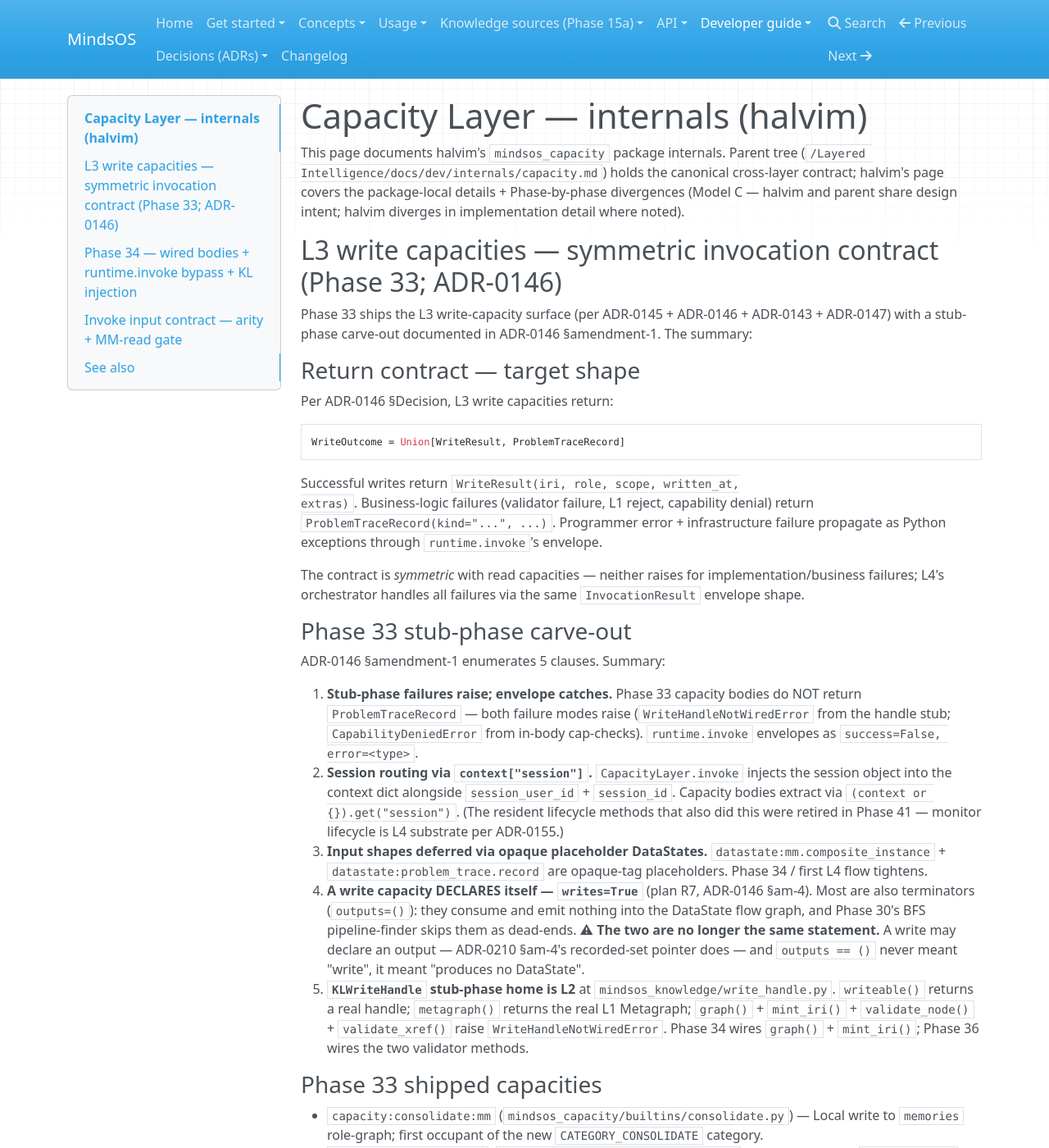
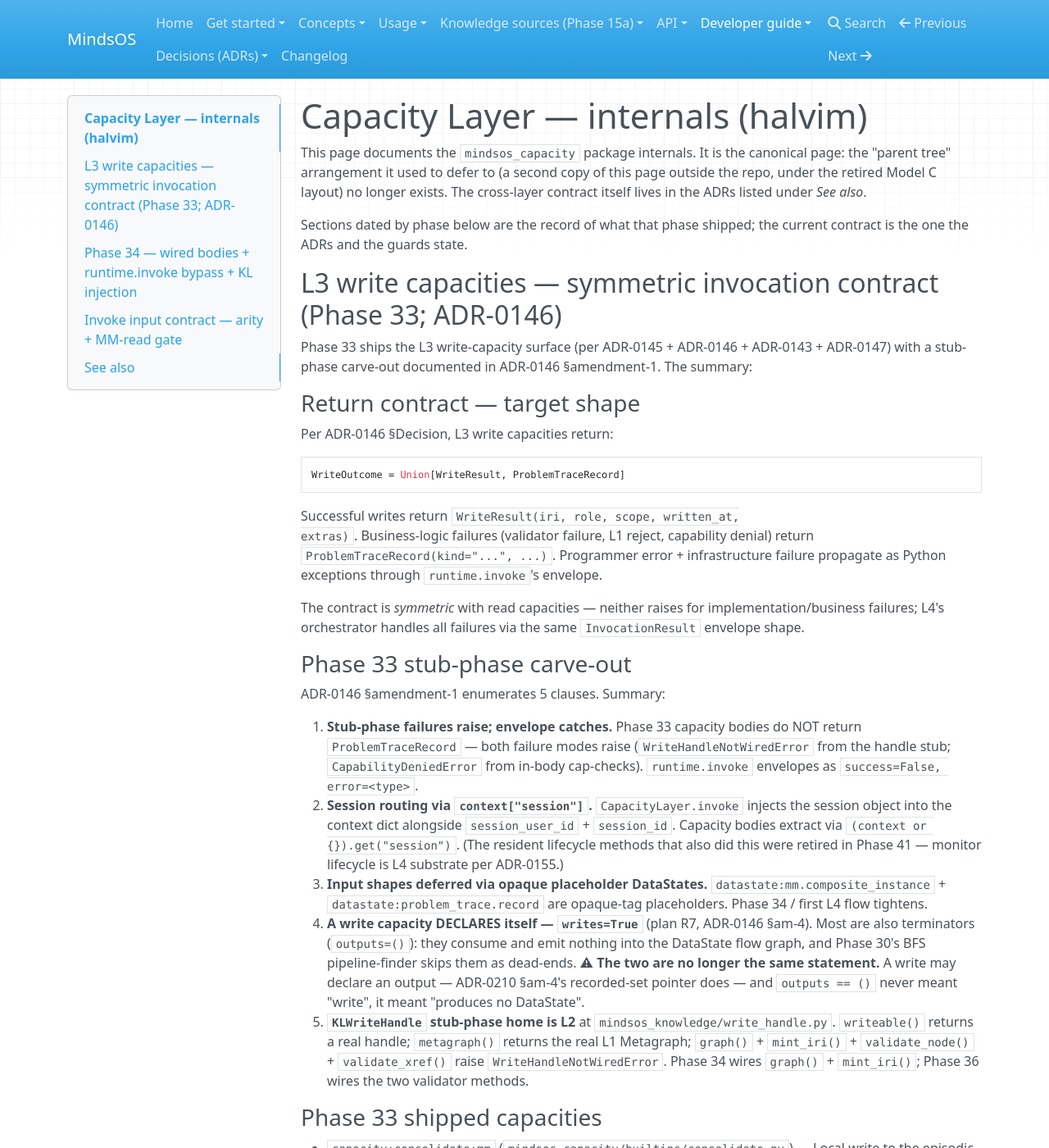
Before and after one commit to halvim/mindsos, an MkDocs documentation site: the page built from docs/dev/internals/capacity.md, in a window 1280 px wide and 1400 px high. Shown: the whole window at 82% size. Built offline with MkDocs 1.6.1, drawn with Linux system fonts in a browser that asks for light colours; nearby versions of some CDN libraries; some of the changed text lies outside the part shown.

Commit message:
docs(internals): verify five internals pages against the tree; verified_at c8f26d9 (#231)
Co-Authored-By: Claude Opus 5 <noreply@anthropic.com>

Claude-Session: https://claude.ai/code/session_015DsVGzaAWuc6NwF2cr1RfU

```diff
--- a/docs/dev/internals/capacity.md
+++ b/docs/dev/internals/capacity.md
@@ -1,17 +1,19 @@
 ---
 title: Capacity Layer — internals (halvim)
 last_confirmed_phase: 34
-verified_at: unverified
+verified_at: c8f26d9
 ---
 
 # Capacity Layer — internals (halvim)
 
-This page documents halvim's `mindsos_capacity` package internals.
-Parent tree (`/Layered Intelligence/docs/dev/internals/capacity.md`)
-holds the canonical cross-layer contract; halvim's page covers the
-package-local details + Phase-by-phase divergences (Model C — halvim
-and parent share design intent; halvim diverges in implementation
-detail where noted).
+This page documents the `mindsos_capacity` package internals. It is the
+canonical page: the "parent tree" arrangement it used to defer to (a
+second copy of this page outside the repo, under the retired Model C
+layout) no longer exists. The cross-layer contract itself lives in the
+ADRs listed under *See also*.
+
+Sections dated by phase below are the record of what that phase shipped;
+the current contract is the one the ADRs and the guards state.
 
 ## L3 write capacities — symmetric invocation contract (Phase 33; ADR-0146)
 
@@ -72,7 +74,9 @@ ADR-0146 §amendment-1 enumerates 5 clauses. Summary:
 ### Phase 33 shipped capacities
 
 - `capacity:consolidate:mm` (`mindsos_capacity/builtins/consolidate.py`)
-  — Local write to `memories` role-graph; first occupant of the new
+  — Local write to the episodic-memories role-graph (`memories` at
+  Phase 33; renamed `episodic_memories` at Phase 39, ADR-0044 §am-3, and
+  the capacity reads `ROLE_EPISODIC_MEMORIES` today); first occupant of the new
   `CATEGORY_CONSOLIDATE` category.
 - `capacity:trace:problem` (`mindsos_capacity/builtins/trace.py`) —
   Global write to `problem-trace` role-graph; first *write* occupant of
@@ -187,8 +191,6 @@ keeps `type_="Memory"` per design log PB-3 (semantic retarget to
 - ADR-0147: Per-flow build pattern for L3 write capacities.
 - `docs/dev/coordinated-changes/L3-capacity-write-flows.md` — per-flow
   tracker (which capacity is built, deferred, or in-progress).
-- `docs/dev/review-checklist.md` — Phase 34 code-review checklist
-  enforcing the ADR-0143 §Constraint ("never mutates") + 2 recurring
-  rules.
-- Parent tree `docs/dev/internals/capacity.md` — canonical
-  cross-layer contract.
+- `docs/dev/review-checklist.md` — the code-review checklist, opened at
+  Phase 34 with the ADR-0143 §Constraint ("never mutates") and appended
+  to by later ships.
```
Also changed, not shown: docs/dev/internals/knowledge.md (+54 -73 lines), docs/dev/internals/phase1-ingress.md (+6 -5 lines), docs/dev/internals/runtime.md (+13 -10 lines), docs/dev/internals/snapshots.md (+1 -1 lines).
